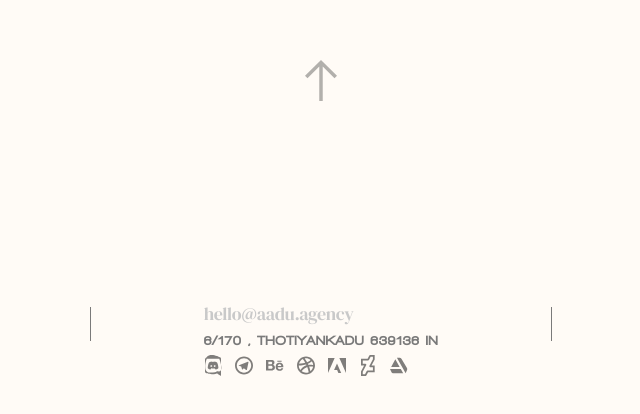
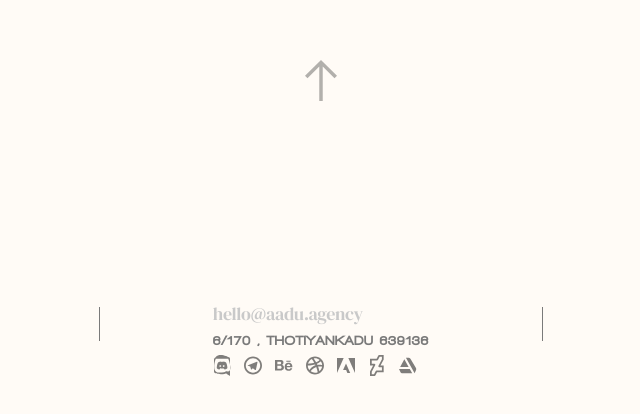
Before and after one commit to agencyaadu/website, a React (Create React App) app: page / in a window 1280 px wide. Shown: the part 1082-1496 px from the top of the page, without its empty margins (319-959 px from the left). Built offline with nearby package versions, Linux system fonts and the light colour scheme.

Commit message:
Test Hosting

```diff
--- a/src/components/Footer/index.tsx
+++ b/src/components/Footer/index.tsx
@@ -20,7 +20,7 @@ const Footer: React.FC = () => {
           <div className="line"></div>
           <div className="content">
             <p>hello@aadu.agency</p>
-            <h5>6/170 , THOTIYANKADU 639136 IN</h5>
+            <h5>6/170 , THOTIYANKADU 639136</h5>
 
             <div className="icon">
               <img src={One} alt="" />
```
